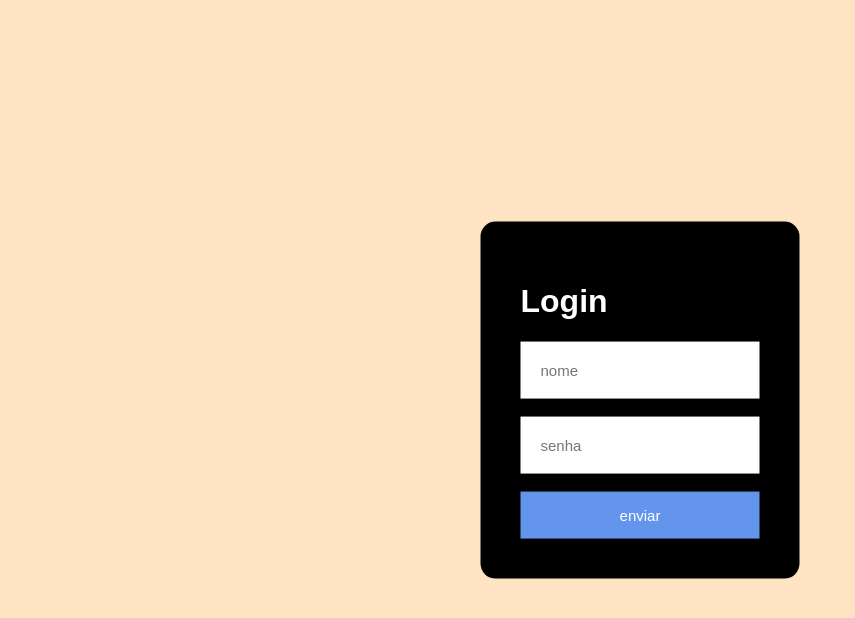
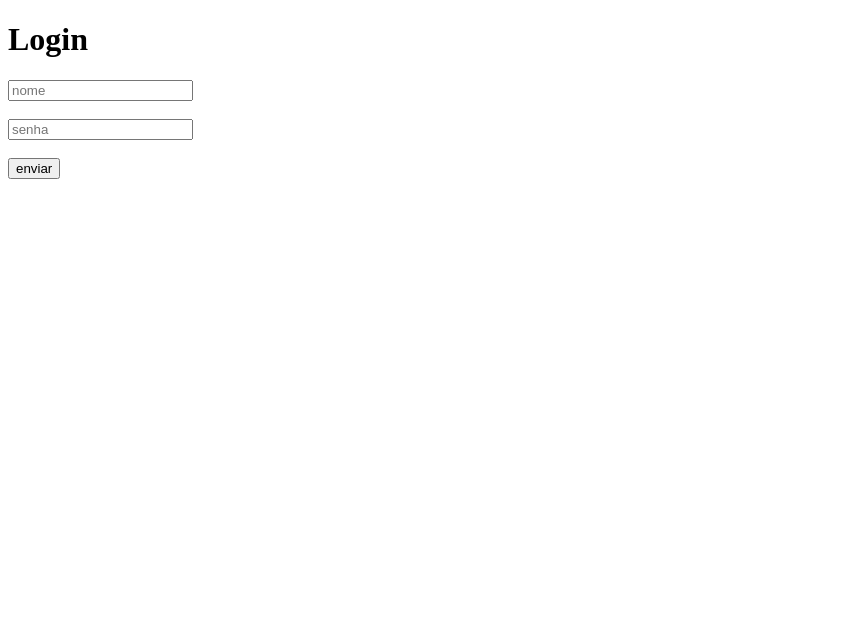
Before and after one commit to ManuelaSchunck/P.A.M, a website: page www/index.html in a window 1280 px wide. Shown: the whole page, without its empty margins (0-855 px from the left). Drawn offline with Linux system fonts and the light colour scheme.

Commit message:
tela de login com css

```diff
--- a/www/index.html
+++ b/www/index.html
@@ -19,37 +19,5 @@
         <br><br>
         <button>enviar</button>
     </div>
-
 </body>
-<style>
-      body{
-        font-family: Arial, Helvetica, sans-serif ;
-        background-color: bisque;
-      }
-      div{
-        background-color: black;
-        position: absolute;
-        top: 50%;
-        left: 50%;
-        transform: translate(-50%,-50%);
-        padding: 40px;
-        border-radius: 15px;
-        color: white;
-     }
-     input{
-        padding: 20px;
-        border: none;
-        outline: none;
-        font-size: 15px;
-     }
-
-     button{
-        background-color: cornflowerblue;
-        border: none;
-        padding: 15px;
-        width: 100%;
-        color: white;
-        font-size: 15px;
-     }
-   </style>
 </html>
```
